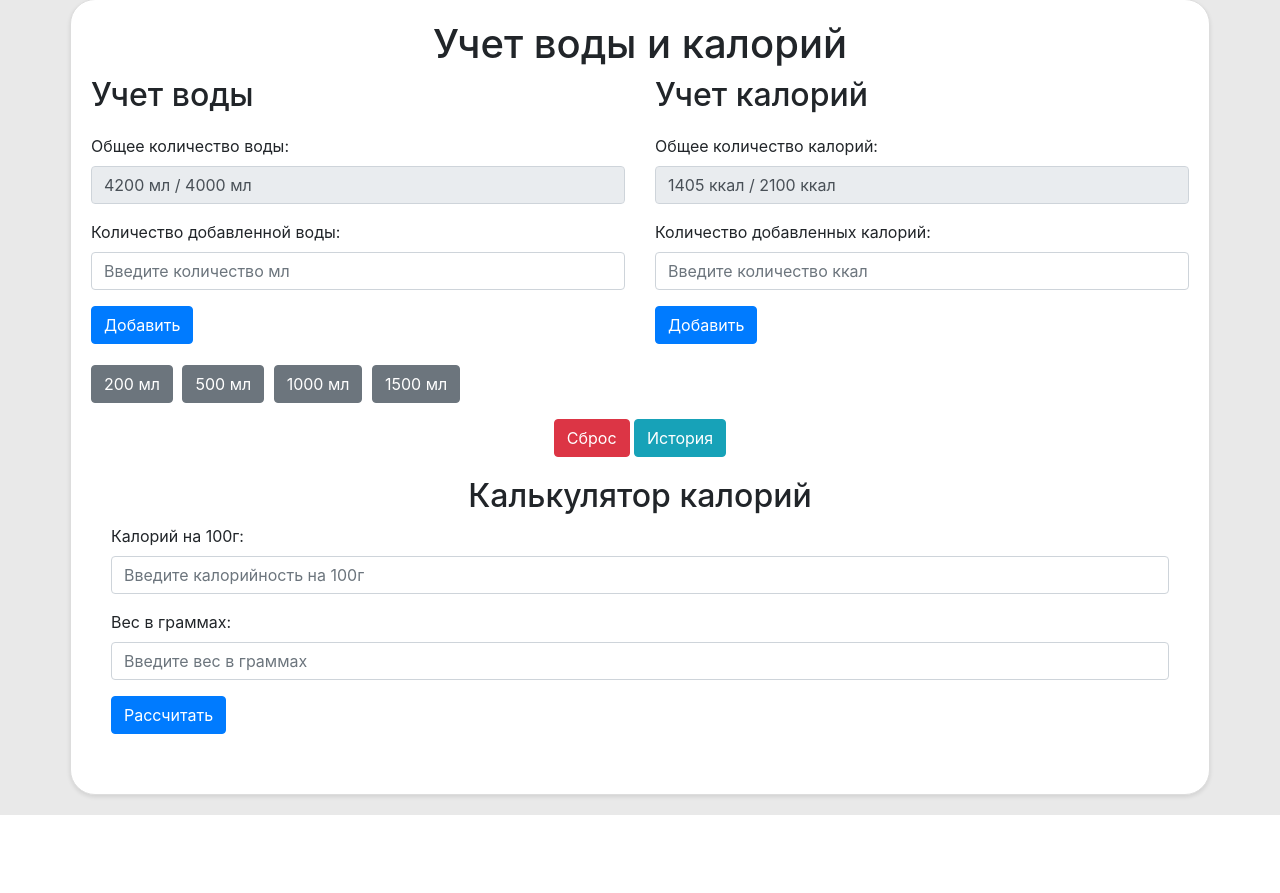
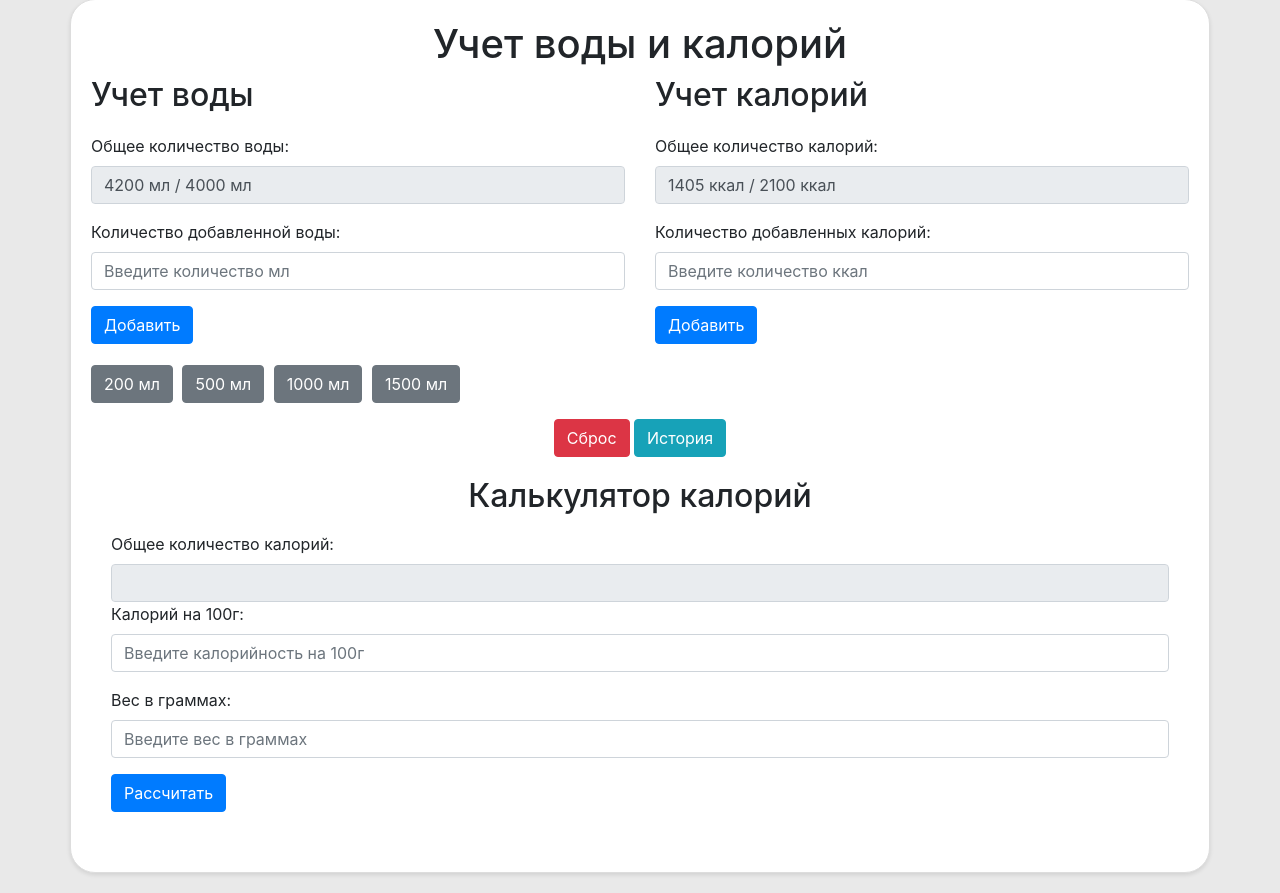
Before and after one commit to Alast0rRL/Assistant, a Flask app: page / in a window 1280 px wide. Shown: the part 49-942 px from the top of the page. Before the commit the page ends 864 px from the top, so only its background shows below. Run offline with Flask 3, Linux system fonts and the light colour scheme; some libraries are stand-ins or nearby versions.

Commit message:
fix calc

```diff
--- a/templates/index.html
+++ b/templates/index.html
@@ -71,6 +71,10 @@
         <div class="row calc">
             <div class="col-12">
                 <h2 class="text-center">Калькулятор калорий</h2>
+                <div class="mt-3">
+                    <label for="caloriesOutput">Общее количество калорий:</label>
+                    <input type="text" id="caloriesOutput" class="form-control" readonly>
+                </div>
                 <div class="form-group">
                     <label for="caloriesPer100g">Калорий на 100г:</label>
                     <input type="number" id="caloriesPer100g" class="form-control" placeholder="Введите калорийность на 100г">
```
